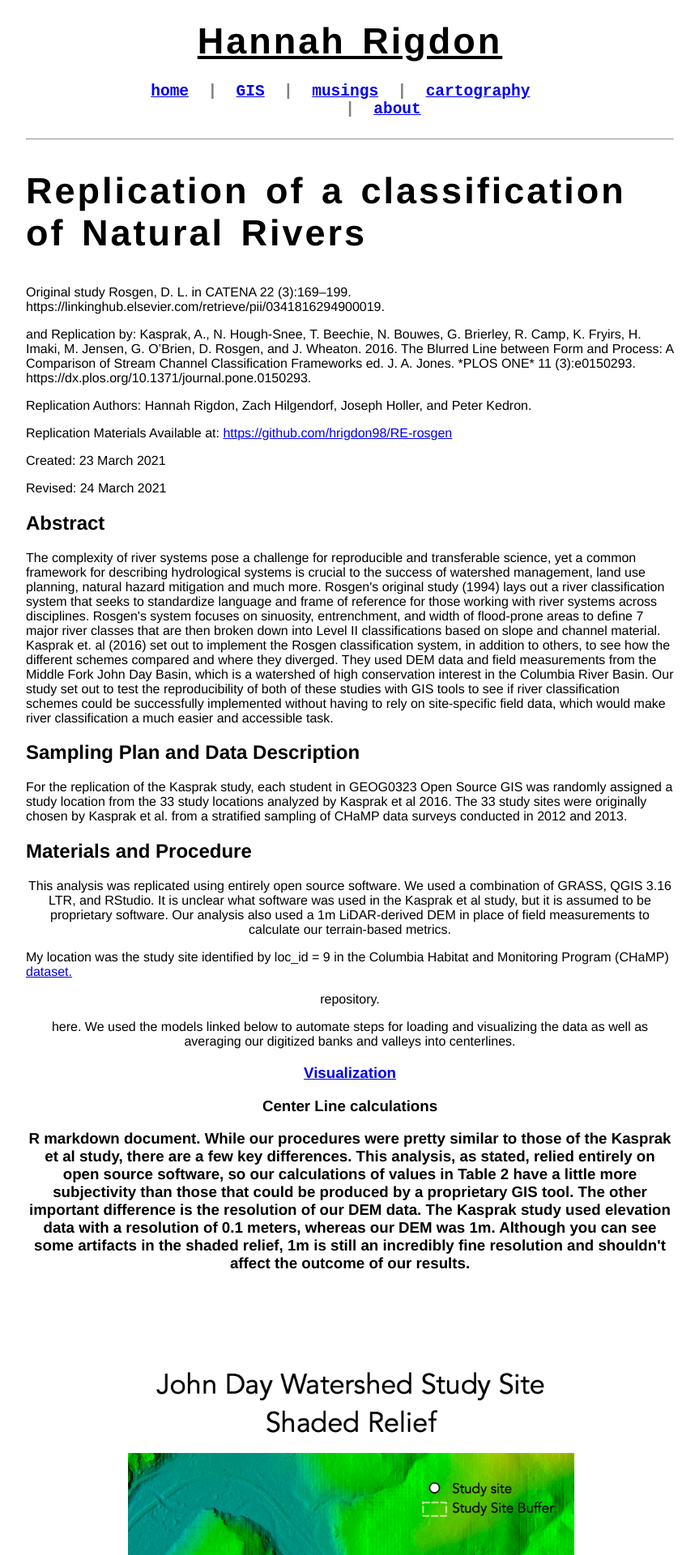
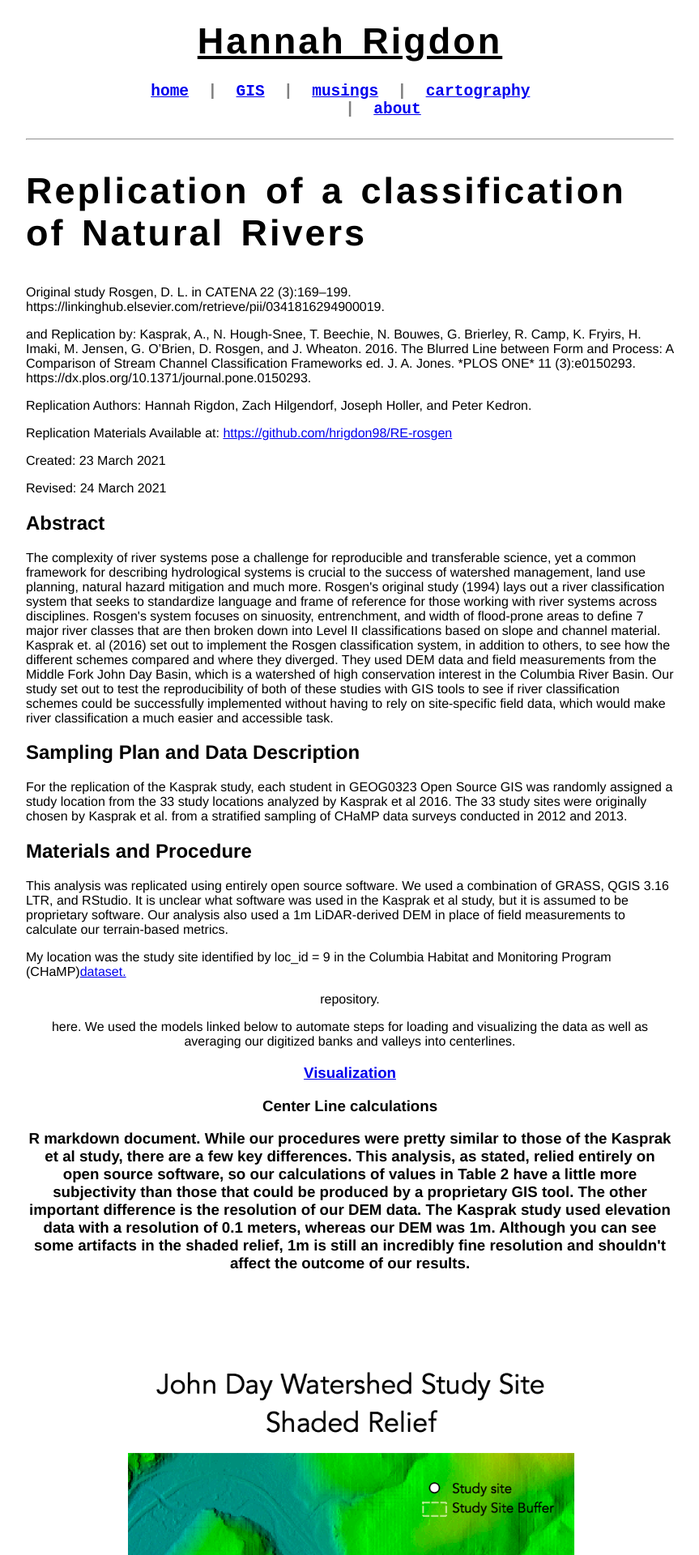
Before and after one commit to hrigdon98/hrigdon98.github.io, a Jekyll site: the page rosgen/report.html, which Jekyll copies as it is, in a window 1280 px wide. Shown: the top 1920 px of the page at 81% size, without its empty margins (208-1071 px from the left). Built offline with Jekyll 4.4.1, drawn with Linux system fonts in a browser that asks for light colours; nearby versions of some CDN libraries.

Commit message:
Update report.html

```diff
--- a/rosgen/report.html
+++ b/rosgen/report.html
@@ -50,11 +50,11 @@
 
 
   <h2 style="text-align:left"> Materials and Procedure </h2>
-<pstyle="text-align:left">This analysis was replicated using entirely open source software. We used a combination of GRASS, QGIS 3.16 LTR, and RStudio. It is unclear what software was used in the Kasprak et al study, but it is assumed to be proprietary software. Our analysis also used a  1m LiDAR-derived DEM in place of field measurements to calculate our terrain-based metrics. </p>
+<p style="text-align:left"> This analysis was replicated using entirely open source software. We used a combination of GRASS, QGIS 3.16 LTR, and RStudio. It is unclear what software was used in the Kasprak et al study, but it is assumed to be proprietary software. Our analysis also used a  1m LiDAR-derived DEM in place of field measurements to calculate our terrain-based metrics. </p>
 
-<p style="text-align:left">My location was the study site identified by loc_id = 9 in the Columbia Habitat and Monitoring Program (CHaMP) <a href = "https://github.com/hrigdon98/RE-rosgen/tree/main/data/raw/public">dataset. </a>
+<p style="text-align:left">My location was the study site identified by loc_id = 9 in the Columbia Habitat and Monitoring Program (CHaMP)<a href = "https://github.com/hrigdon98/RE-rosgen/tree/main/data/raw/public">dataset.</a></p>
 
- <p style="text-align:left> Code and materials are available in this GitHub <a href = "https://github.com/hrigdon98/RE-rosgen">repository. </a>
+ <p style="text-align:left> Code and materials are available in this GitHub <a href = "https://github.com/hrigdon98/RE-rosgen"> repository. </a> </p>
 
  <p style="text-align:left> A detailed outline of GRASS procedures can be found <a href = "https://github.com/hrigdon98/RE-rosgen/blob/main/procedure/protocols/1-Research_Protocol_GRASS.pdf">here.</a> We used the models linked below to automate steps for loading and visualizing the data as well as averaging our digitized banks and valleys into centerlines.
 
```
